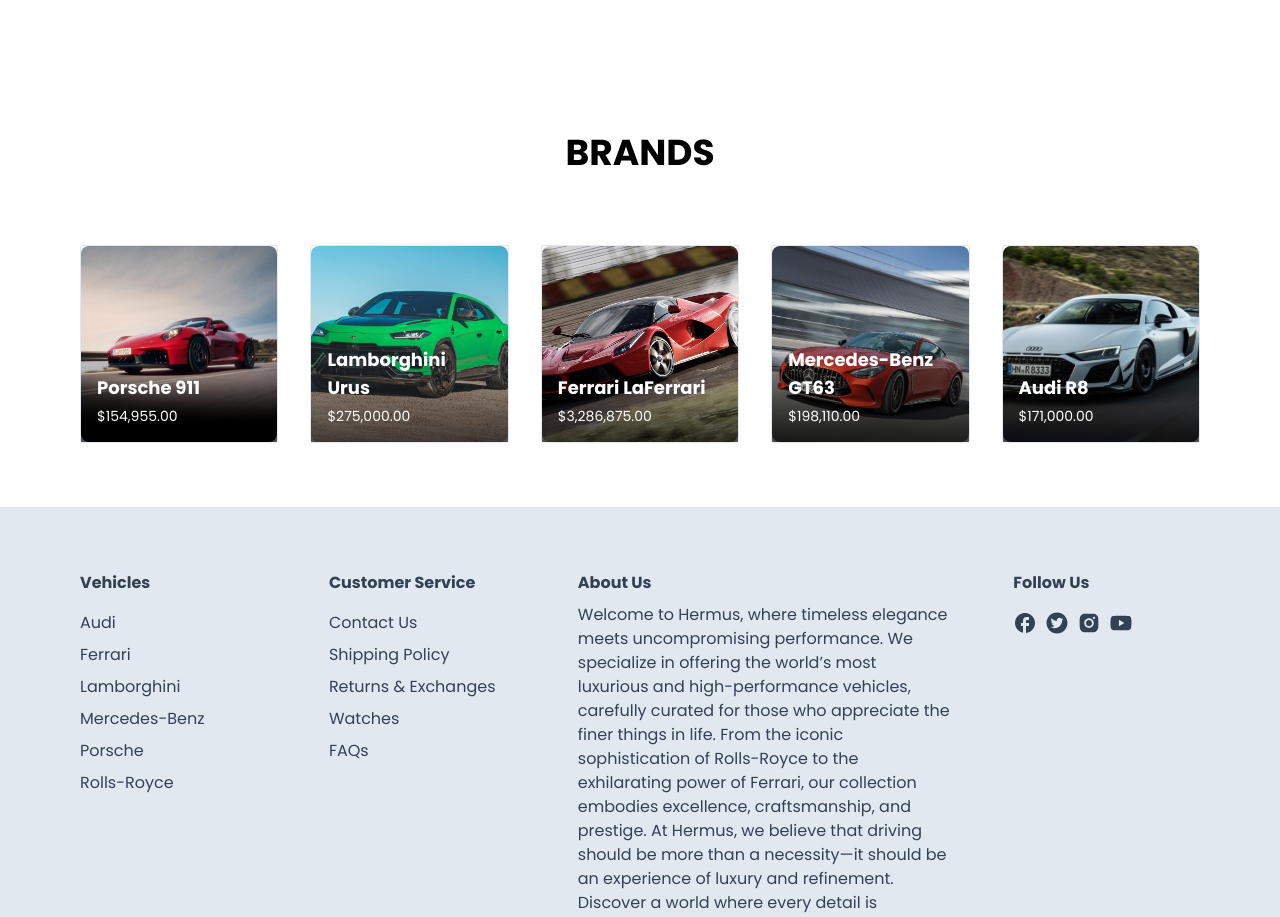
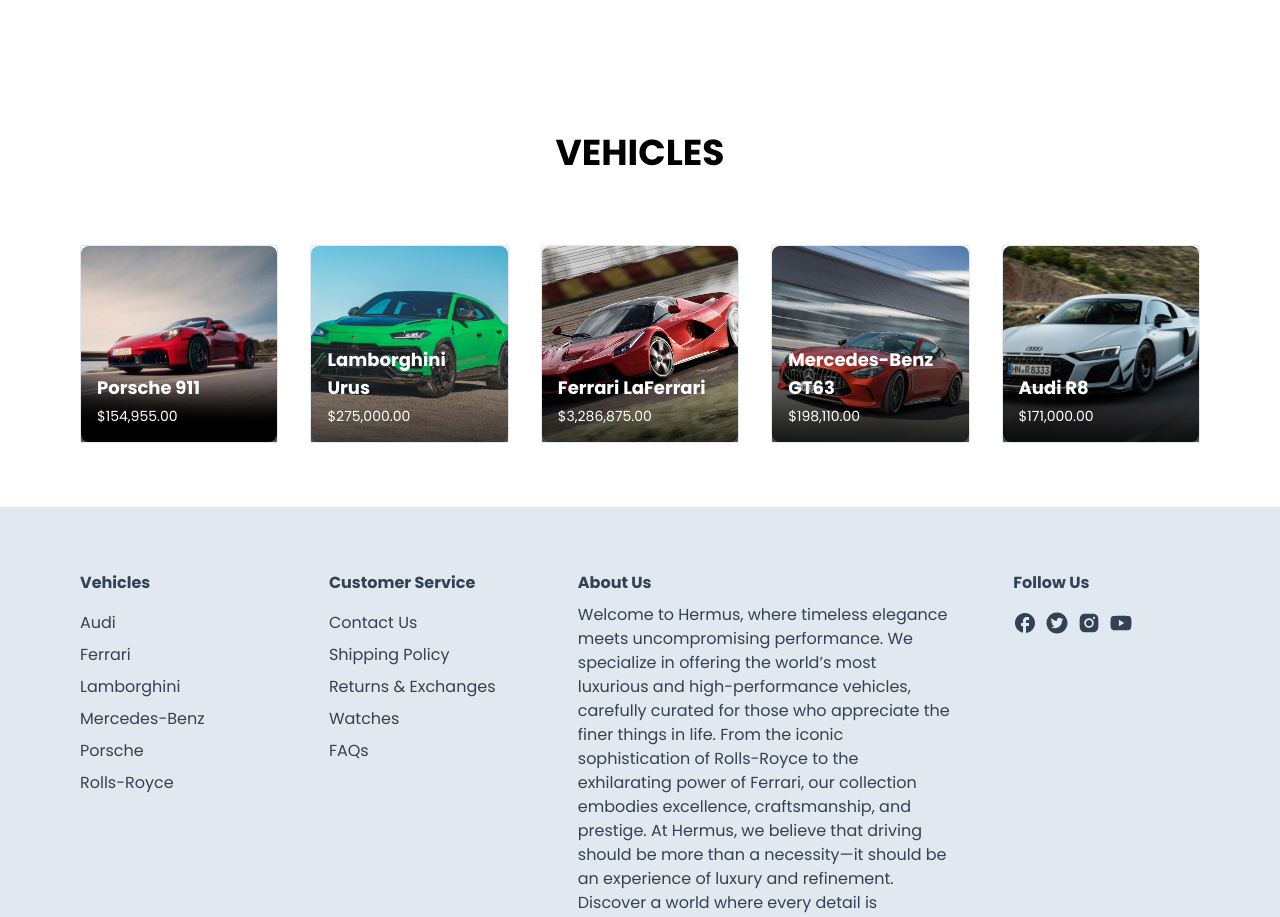
Before and after one commit to princeuu/ecommerce-shop-hermus, a Next.js app: page / in a window 1280 px wide. Shown: the part 780-1697 px from the top of the page. Built offline with nearby package versions, Linux system fonts and the light colour scheme; grey boxes are pictures that could not be loaded.

Commit message:
data changes

```diff
--- a/app/page.tsx
+++ b/app/page.tsx
@@ -25,7 +25,7 @@ export default function Home() {
               mb-16
             "
           >
-            Brands
+            Vehicles
           </h2>
         </div>
         <div
```
